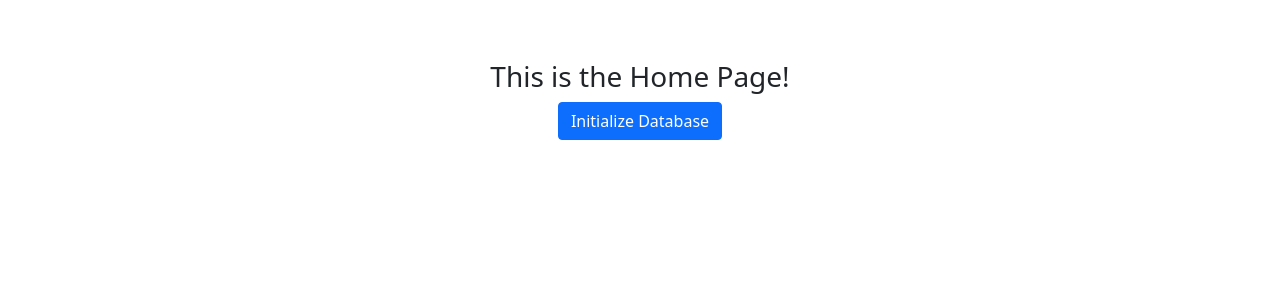
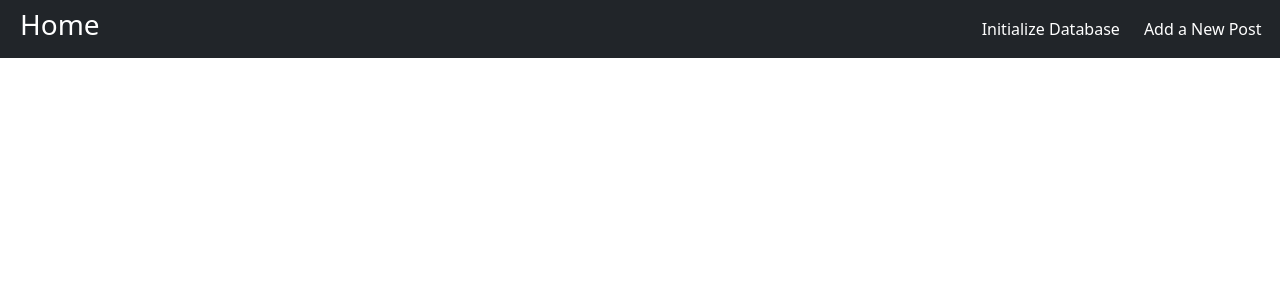
Before and after one commit to COMP-440-CSUN/Proj-1-Frontend, a React (Create React App) app: page /home in a window 1280 px wide. Shown: the top 300 px of the page. Built offline with nearby package versions, Linux system fonts and the light colour scheme.

Commit message:
Add NavBar

```diff
--- a/src/App.js
+++ b/src/App.js
@@ -5,9 +5,7 @@ import {
   Switch,
   Route,
 } from "react-router-dom"
-
-import { Nav } from "./layout";
-import {Home, Login, Register} from './pages'
+import {Home, Login, Register } from './pages'
 
 const IfTrue = function(auth)
 {
--- a/src/pages/Home.js
+++ b/src/pages/Home.js
@@ -5,8 +5,8 @@ import {ENDPOINTS} from '../API/Endpoints'
 import axios from 'axios'
 import {
   Button,
-  Row,
-  Col,
+  Navbar,
+  Container
 } from "react-bootstrap";
 
 class App extends React.Component {
@@ -16,11 +16,12 @@ class App extends React.Component {
     this.state = { data: null };
   }
 
-
   async componentDidMount() {
     // const data = await Get(ENDPOINTS.HOME)
     // this.setState({data: data.string})
   }
+
+  const
   render() {
     const { data } = this.state;
     const initDB = () => {
@@ -31,12 +32,15 @@ class App extends React.Component {
     }
 
     return (
-        <div className="db-button">
-          <h3>This is the Home Page!</h3>
-          <Button type="submit" onClick={initDB}>
+      <Navbar collapseOnSelect fixed='top' bg='dark'>
+          <h3 className="navTitle">Home</h3>
+          <Button className="initDB" type="submit" onClick={initDB}>
             Initialize Database
           </Button>
-        </div>
+          <Button className="newPost" type="submit">
+            Add a New Post
+          </Button>
+      </Navbar>
     );
   }
 }
--- a/src/pages/Register.js
+++ b/src/pages/Register.js
@@ -45,7 +45,7 @@ export default function Register() {
     }).then(()=>
     {
       console.log('Success');
-      window.alert("user created succesfuly")
+      window.alert("User created succesfuly.")
       history.push("/home");
     })
   }
--- a/src/styles.scss
+++ b/src/styles.scss
@@ -48,10 +48,18 @@ a:link {
     height: 40px;
     border: 5px;
 }
+ .newPost {
+    background: none;
+    border: none;
+ }
 
-.db-button {
-    text-align: center;
-    margin-top: 60px;
-    margin-bottom: 20px;
-    height: 40px;
-}
+ .navTitle {
+    color: white;
+    margin-left: 20px;
+ }
+
+ .initDB {
+    margin-left: 870px;
+    background: none;
+    border: none;
+ }
```
Also changed, not shown: src/pages/Blog.js (added, +40 -0 lines), src/layout/Nav.js (line endings or trailing spaces).
